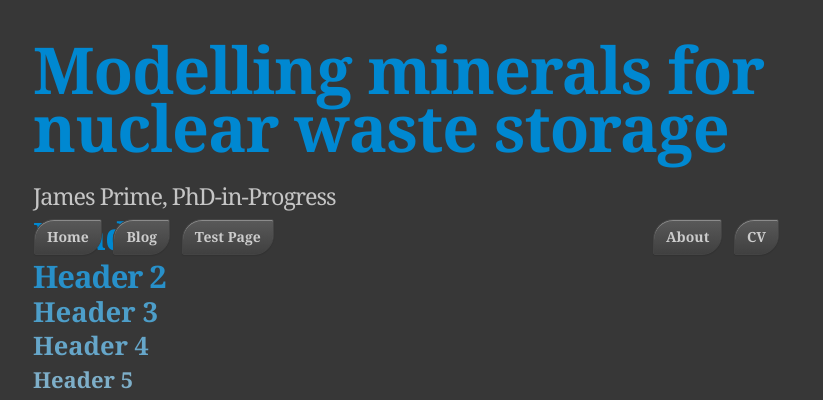
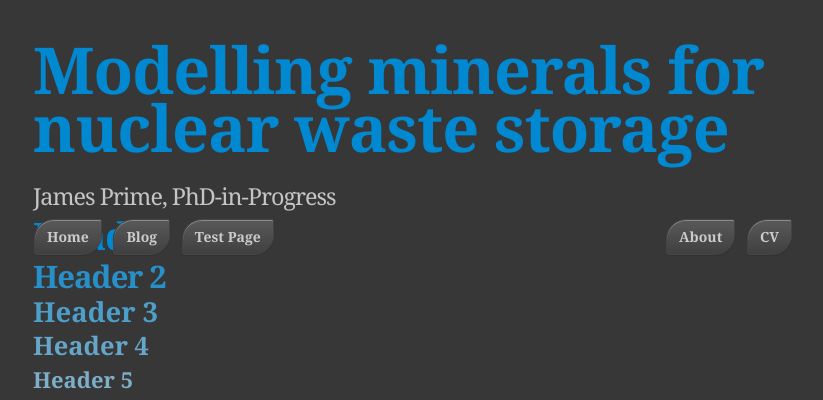
Before and after one commit to jamesprime/jamesprime.github.io, a Jekyll site: the page built from _pages/dhtest/index.md, in a window 1280 px wide. Shown: the top 400 px of the page, without its empty margins (232-1055 px from the left). Built offline with Jekyll 4.4.1, drawn with Linux system fonts in a browser that asks for light colours; nearby versions of some CDN libraries; formulas are drawn with MathJax 3.

Commit message:
Updated _sass/uberduper.scss
Margin test of banner stylings, continued

```diff
--- a/_sass/uberduper.scss
+++ b/_sass/uberduper.scss
@@ -272,8 +272,9 @@ div.slogan {
     }
 
     .rightbuttons {
-        float: right;
-        margin: 0;
+        position: fixed;
+        right: 50%;
+        margin-right: -388px; // Lines up with content box's right edge
     }
 
     ul {
```
